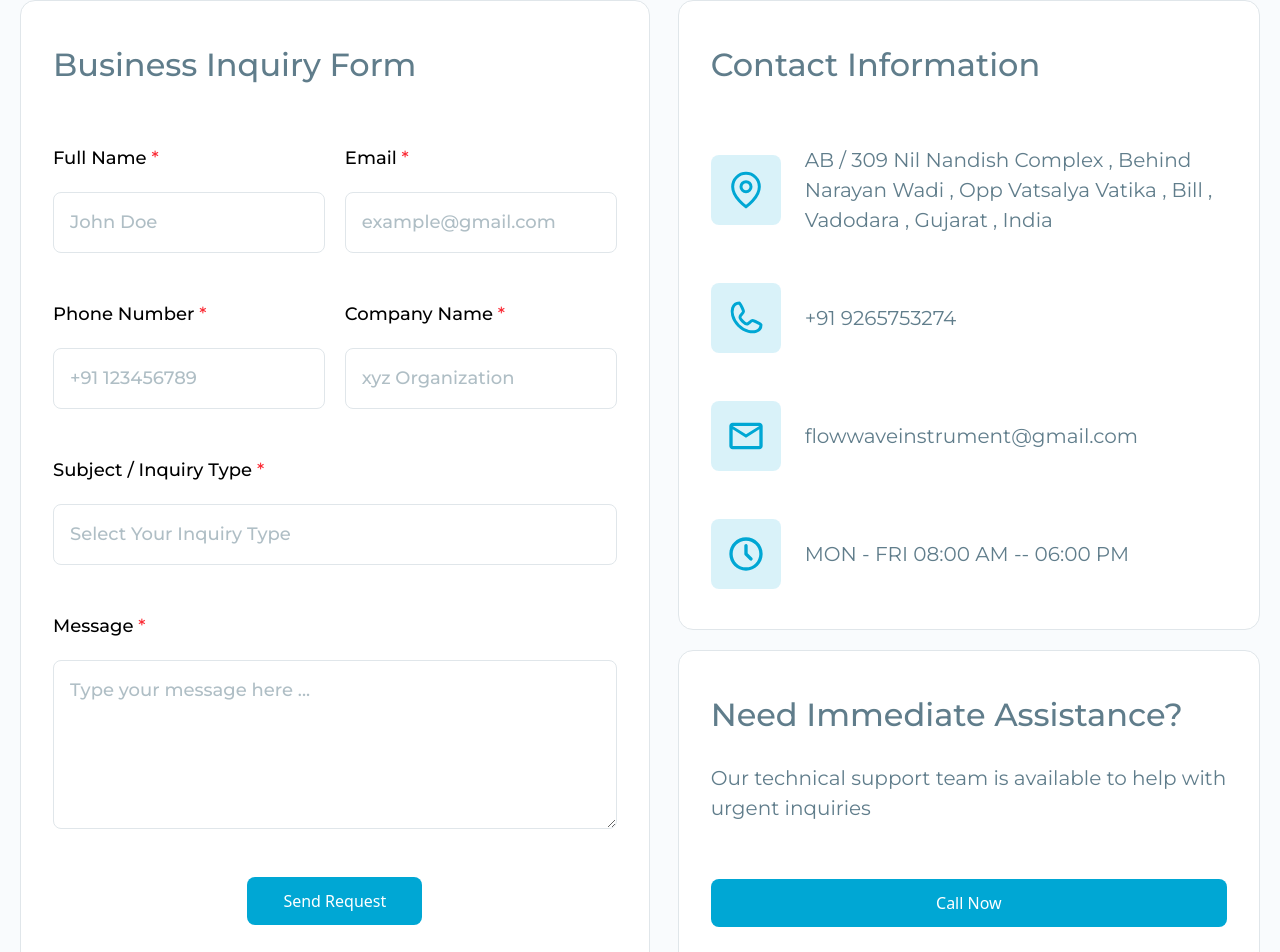
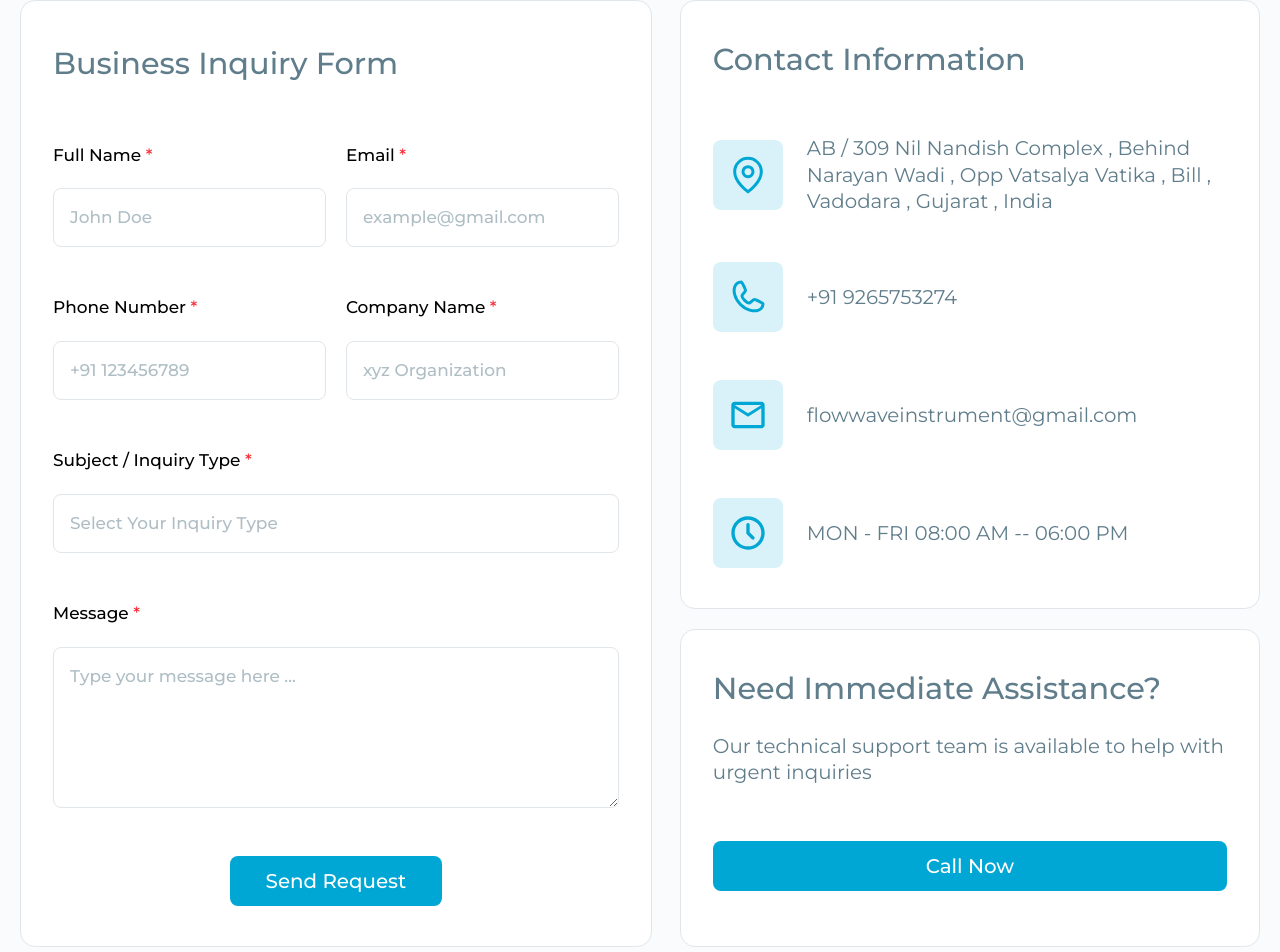
Before and after one commit to vayusprint/Flow_Wave, a React (Vite) app: page /contact-us in a window 1280 px wide. Shown: the part 630-1582 px from the top of the page. Built offline with nearby package versions, Linux system fonts and the light colour scheme.

Commit message:
Contact us Page done with responsive

```diff
--- a/src/components/Footer.jsx
+++ b/src/components/Footer.jsx
@@ -12,7 +12,7 @@ const Footer = () => {
   return (
     <>
       <Container>
-        <footer className="w-full mt-100 bg-white border-t border-gray-200">
+        <footer className="w-full mt-100 border-t border-gray-200">
           {/* Top Section */}
           <div className="flex flex-col md:flex-row justify-between gap-10 py-10">
             {/* Left: Logo + Description + Socials */}
--- a/src/components/InputField.jsx
+++ b/src/components/InputField.jsx
@@ -2,7 +2,7 @@ import React from 'react'
 
 const InputField = ({name,label,type = 'text',placeholder,value,onChange,error,required = false,}) => {
     return (
-        <div className='flex flex-col gap-20'>
+        <div className='flex flex-col 428:gap-20 gap-2'>
             {label && (
                 <label htmlFor={name} className='font-montserrat font-medium text-black text-18'>
                     {label} {required && <span className="text-red-500 font-montserrat font-medium text-18">*</span>}
--- a/src/components/Navbar.jsx
+++ b/src/components/Navbar.jsx
@@ -10,7 +10,7 @@ const Navbar = () => {
   return (
     <>
       {/* 🔹 Top Info Bar */}
-      <div className="w-full bg-primary text-white text-sm md:text-base">
+      <div className="w-full bg-primary text-white text-sm md:text-base 428:block hidden">
         <Container>
           <div className="flex flex-col font-montserrat md:flex-row items-center justify-between py-2">
             {/* Left side - Contact Info */}
--- a/src/components/PrimaryButton.jsx
+++ b/src/components/PrimaryButton.jsx
@@ -2,8 +2,8 @@ import React from 'react'
 
 const PrimaryButton = ({ title, pl, pr, onClick, type, width }) => {
     return (
-        <button type={type} onClick={onClick} className=' rounded-lg bg-primary text-white text-center py-12' style={{paddingLeft:pl , paddingRight:pr , width:width}}>
-            <p>{title}</p>
+        <button type={type} onClick={onClick} className=' rounded-lg bg-primary  py-12' style={{paddingLeft:pl , paddingRight:pr , width:width}}>
+            <p className='text-white text-center font-medium font-montserrat text-20 leading-20'>{title}</p>
         </button>
     )
 }
--- a/src/index.css
+++ b/src/index.css
@@ -33,7 +33,7 @@ body{
   --font-weight-black: 900;
 
   /*---------------------------------- Text Sizes ----------------------------------*/
-  --text-12: 12px;
+  /* --text-12: 12px;
   --text-14: 14px;
   --text-16: 16px;
   --text-18: 18px;
@@ -44,7 +44,52 @@ body{
   --text-48: 48px;
   --text-50: 50px;
   --text-64: 64px;
-  --text-80: 80px;
+  --text-80: 80px; */
+
+  /*---------------------------------- Responsive Font Sizes + Line Heights ----------------------------------*/
+--text-96: clamp(48px, 6vw + 1rem, 96px);
+--leading-96: clamp(58px, 6.8vw + 1.2rem, 108px);
+
+
+--text-80: clamp(44px, 5.5vw + 1rem, 80px);
+--leading-80: clamp(54px, 6vw + 1.2rem, 92px);
+
+--text-64: clamp(36px, 4.5vw + 0.8rem, 64px);
+--leading-64: clamp(46px, 5vw + 1rem, 76px);
+
+--text-50: clamp(32px, 3.5vw + 0.5rem, 50px);
+--leading-50: clamp(40px, 4vw + 0.8rem, 60px);
+
+--text-48: clamp(30px, 3.2vw + 0.4rem, 48px);
+--leading-48: clamp(38px, 3.8vw + 0.7rem, 58px);
+
+--text-40: clamp(26px, 2.8vw + 0.4rem, 40px);
+--leading-40: clamp(34px, 3.3vw + 0.6rem, 50px);
+
+--text-32: clamp(20px, 2vw + 0.3rem, 32px);
+--leading-32: clamp(28px, 2.5vw + 0.4rem, 42px);
+
+--text-28: clamp(18px, 1.8vw + 0.3rem, 28px);
+--leading-28: clamp(26px, 2.3vw + 0.3rem, 38px);
+
+--text-24: clamp(16px, 1.6vw + 0.2rem, 24px);
+--leading-24: clamp(22px, 2vw + 0.3rem, 32px);
+
+--text-20: clamp(14px, 1.3vw + 0.2rem, 20px);
+--leading-20: clamp(20px, 1.8vw + 0.2rem, 28px);
+
+--text-18: clamp(13px, 1.2vw + 0.1rem, 18px);
+--leading-18: clamp(18px, 1.5vw + 0.1rem, 26px);
+
+--text-16: clamp(12px, 1vw + 0.1rem, 16px);
+--leading-16: clamp(16px, 1.2vw + 0.1rem, 24px);
+
+--text-14: clamp(11px, 0.8vw + 0.1rem, 14px);
+--leading-14: clamp(14px, 1vw + 0.1rem, 20px);
+
+--text-12: clamp(10px, 0.6vw + 0.1rem, 12px);
+--leading-12: clamp(12px, 0.8vw + 0.1rem, 16px);
+
 
 
   --spacing-8: 8px;
@@ -64,8 +109,12 @@ body{
   --spacing-100: 100px;
 
 
+
+
+
   --breakpoint-1650px : 1650px;
   --breakpoint-1024px : 1024px;
   --breakpoint-600px : 600px;
   --breakpoint-530 : 530px;
+  --breakpoint-428 : 428px;
 }
--- a/src/pages/ContactPage.jsx
+++ b/src/pages/ContactPage.jsx
@@ -76,14 +76,32 @@ const ContactPage = () => {
     };
 
 
+    const companyNumber = "+919876543210"; // Your company number
+
+    const handleCall = () => {
+        // Open default dialer with number
+        window.location.href = `tel:${companyNumber}`;
+
+        // Show toast message
+        toast.success("Phone number copied!", {
+            position: "top-right",
+            autoClose: 2000,
+            hideProgressBar: false,
+            closeOnClick: true,
+            pauseOnHover: true,
+            draggable: true,
+        });
+    };
+
+
     return (
         <>
             <SubHeaderSection alt={'Contact_sub_head_image'} src={ContactSubHedImage} SubheadingDesc={'Have questions or need assistance? Our team is here to help with product details, quotations, or partnership inquiries.'} SubheadingTitle={'Contact Flow Wave'} />
             <Container>
-                <div className='flex flex-col gap-52 600px:pt-100 pt-56'>
+                <div className='flex flex-col 600px:gap-52 gap-28 600px:pt-100 pt-40'>
                     <div className='flex 1024px:flex-row flex-col w-full 1024:gap-20 gap-28'>
 
-                        <div className='flex flex-col gap-56 rounded-[15px] bg-white border border-divider 600px:px-32 px-28 600px:py-40 py-28 w-full'>
+                        <div className='flex flex-col 1024px:gap-56 428:gap-48 gap-36 rounded-[15px] bg-white border border-divider 600px:px-32 px-28 600px:py-40 py-28 w-full'>
                             <p className='font-montserrat font-medium text-32 text-muted_text 600px:text-start text-center'>Business Inquiry Form</p>
 
                             <form onSubmit={handleSubmit} className='w-full flex flex-col 600px:gap-48 gap-20'>
@@ -151,7 +169,7 @@ const ContactPage = () => {
                                 </div>
 
 
-                                <div className='w-full flex flex-col gap-20'>
+                                <div className='w-full flex flex-col 428:gap-20 gap-2'>
                                     <label htmlFor='message' className='font-montserrat font-medium text-black text-18'>Message <span className="text-red-500 font-montserrat font-medium text-18">*</span></label>
                                     <textarea
                                         className={`border font-medium font-montserrat text-18 text-muted_text rounded-lg py-16 px-16 focus:outline-none  transition-all duration-200 ${errors.message ? 'border-red-500 focus:ring-2 focus:ring-red-400' : 'border-divider'}`}
@@ -173,46 +191,46 @@ const ContactPage = () => {
                         </div>
 
                         <div className="flex flex-col 600px:gap-20 gap-28">
-                            <div className="flex flex-col items-start gap-56 rounded-[15px] bg-white border border-divider px-32 py-40 h-full">
-                                <p className="font-montserrat font-medium text-32 text-muted_text 600px:text-start text-center w-full">
+                            <div className="flex flex-col items-start 1024px:gap-56 428:gap-48 gap-36 rounded-[15px] bg-white border border-divider 600px:px-32 px-28 600px:py-40 py-28 h-full">
+                                <p className="font-montserrat font-medium text-32 leading-32 text-muted_text 600px:text-start text-center w-full">
                                     Contact Information
                                 </p>
 
                                 <div className='flex flex-col justify-between h-full 530:gap-48 gap-36 '>
 
                                     {/* --------------------- Location ------------------------- */}
-                                    <div className='flex 530:flex-row flex-col gap-24 items-center'>
-                                        <img src={Location} alt='location_icon' />
-                                        <p className='font-montserrat font-normal text-20 text-muted_text w-full 530:text-start text-center'>AB / 309 Nil Nandish Complex , Behind Narayan Wadi , Opp Vatsalya Vatika , Bill , Vadodara , Gujarat , India</p>
+                                    <div className='flex 530:flex-row flex-col 428:gap-24 gap-20 items-center'>
+                                        <img src={Location} alt='location_icon' className='1024px:w-[70px] 1024px:h-[70px] w-50 h-50' />
+                                        <p className='font-montserrat font-normal text-20 leading-20 text-muted_text w-full 530:text-start text-center '>AB / 309 Nil Nandish Complex , Behind Narayan Wadi , Opp Vatsalya Vatika , Bill , Vadodara , Gujarat , India</p>
                                     </div>
                                     {/* --------------------- Email ------------------------- */}
-                                    <div className='flex 530:flex-row flex-col gap-24 items-center'>
-                                        <img src={Phone} alt='location_icon' />
-                                        <p className='font-montserrat font-normal text-20 text-muted_text w-full 530:text-start text-center'>+91  9265753274</p>
+                                    <div className='flex 530:flex-row flex-col 428:gap-24 gap-20 items-center'>
+                                        <img src={Phone} alt='location_icon' className='1024px:w-[70px] 1024px:h-[70px] w-50 h-50' />
+                                        <p className='font-montserrat font-normal text-20 leading-20 text-muted_text w-full 530:text-start text-center'>+91  9265753274</p>
                                     </div>
                                     {/* --------------------- Time ------------------------- */}
-                                    <div className='flex 530:flex-row flex-col gap-24 items-center'>
-                                        <img src={Email} alt='location_icon' />
-                                        <p className='font-montserrat font-normal text-20 text-muted_text w-full 530:text-start text-center'>flowwaveinstrument@gmail.com</p>
+                                    <div className='flex 530:flex-row flex-col 428:gap-24 gap-20 items-center'>
+                                        <img src={Email} alt='location_icon' className='1024px:w-[70px] 1024px:h-[70px] w-50 h-50' />
+                                        <p className='font-montserrat font-normal text-20 leading-20 text-muted_text w-full 530:text-start text-center'>flowwaveinstrument@gmail.com</p>
                                     </div>
                                     {/* --------------------- Location ------------------------- */}
-                                    <div className='flex 530:flex-row flex-col gap-24 items-center'>
-                                        <img src={Time} alt='location_icon' />
-                                        <p className='font-montserrat font-normal text-20 text-muted_text w-full 530:text-start text-center'>MON - FRI   08:00 AM -- 06:00 PM</p>
+                                    <div className='flex 530:flex-row flex-col 428:gap-24 gap-20 items-center'>
+                                        <img src={Time} alt='location_icon' className='1024px:w-[70px] 1024px:h-[70px] w-50 h-50' />
+                                        <p className='font-montserrat font-normal text-20 leading-20 text-muted_text w-full 530:text-start text-center'>MON - FRI   08:00 AM -- 06:00 PM</p>
                                     </div>
                                 </div>
                             </div>
 
 
-                            <div className='flex flex-col items-start gap-56 rounded-[15px] bg-white border border-divider px-32 py-40 h-full'>
-                                <div className='flex flex-col gap-24'>
-                                    <p className="font-montserrat font-medium text-32 text-muted_text">
+                            <div className='flex flex-col items-start 1024px:gap-56 428:gap-48 gap-36 rounded-[15px] bg-white border border-divider 600px:px-32 px-28 600px:py-40 py-28 h-full'>
+                                <div className='flex flex-col 428:gap-24 gap-12'>
+                                    <p className="font-montserrat font-medium text-32 leading-32 text-muted_text">
                                         Need Immediate Assistance?
                                     </p>
-                                    <p className='font-montserrat font-normal text-20 text-muted_text'>Our technical support team is available to help with urgent inquiries</p>
+                                    <p className='font-montserrat font-normal text-20 leading-20 text-muted_text'>Our technical support team is available to help with urgent inquiries</p>
                                 </div>
 
-                                <PrimaryButton title={'Call Now'} width={'100%'} />
+                                <PrimaryButton onClick={handleCall} title={'Call Now'} width={'100%'} />
 
                             </div>
                         </div>
```
Also changed, not shown: src/components/SubHeaderSection.jsx (+5 -5 lines).
